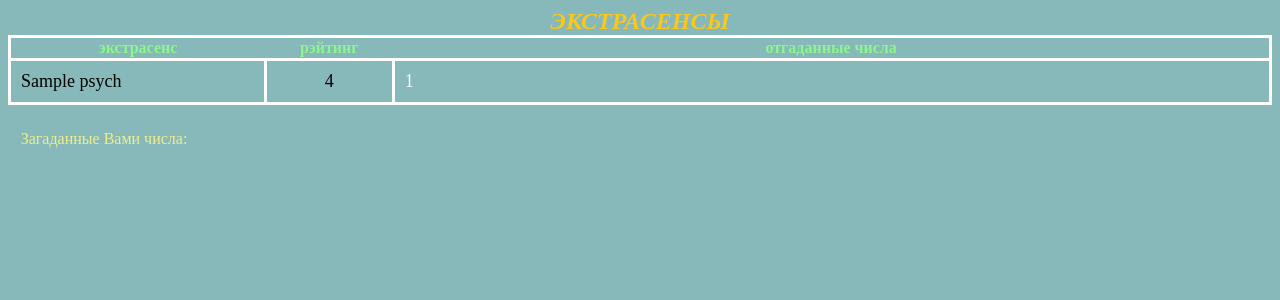
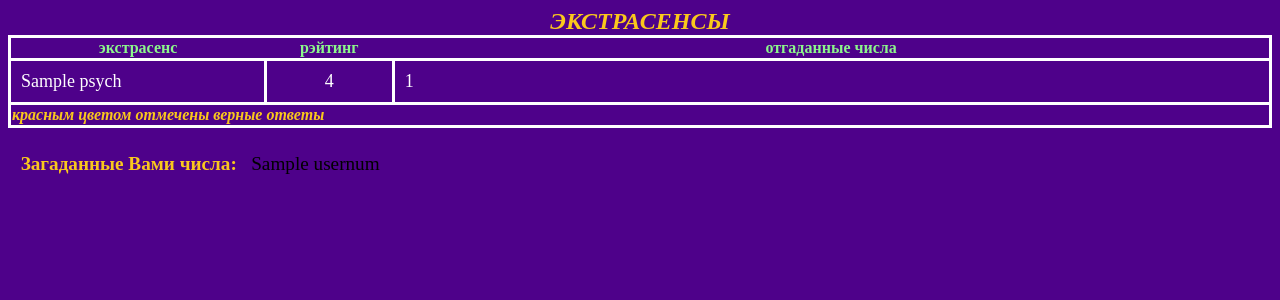
Before and after one commit to baron070981/webpsychics, a Django app: template webpsychics/psychics/templates/psychics/template.html in a window 1280 px wide. Shown: the top 300 px of the page. Run offline with Django 3.2, Linux system fonts and the light colour scheme; the template is opened without the code that fills it: most values are stand-ins (such as "Sample title", 1, 10 or a date in 2020).

Commit message:
небольшие добавления

```diff
--- a/webpsychics/psychics/static/psychics/css/commonstyles.css
+++ b/webpsychics/psychics/static/psychics/css/commonstyles.css
@@ -1,6 +1,6 @@
 
 body{
-    background-color: #87B8BA;
+    background-color: #4E018A;
 }
 
 .navigation{
@@ -20,10 +20,9 @@
 
 }
 
-.nfo-about-psychics{
+.info-about-psychics{
     width: 100%;
     height: 50%;
-    background-color: #FAC81C;
 }
 
 .info-table{
@@ -53,6 +52,7 @@
 
 .names{
     text-align:left;
+    color: white;
 }
 
 .th_name{
@@ -69,7 +69,7 @@
 }
 
 .message-hidden-num{
-    color:#ED321C;
+    color: #FAC81C;
     width: 100%;
     text-align: center;
     font-size: x-large;
@@ -93,8 +93,23 @@
     width: 100%;
     margin-top: 2%;
     margin-left: 1%;
+    font-size: 1.2rem;
 }
 
 .all-num-label{
-    color: #eeee88;
+    color: #FAC81C;
+    font-size: 1.2rem;
 }
+
+
+.rating{
+    color: white;
+}
+
+.foot-info{
+    padding: 10px;
+    width: 100%;
+    color: #FAC81C;
+    text-align: left;
+    font-style: oblique;
+}
--- a/webpsychics/psychics/templates/psychics/template.html
+++ b/webpsychics/psychics/templates/psychics/template.html
@@ -22,10 +22,11 @@
                         <th class='th_rating'>рэйтинг</th>
                         <th class='th_num'>отгаданные числа</th>
                     </thead>
+                    <tbody>
                     {% for ps, val in psych.items %}
                         <tr>
                             <td class='names'>{{ps}}</td>
-                            <td>
+                            <td class='rating'>
                                 {{val.rating}}
                             </td>
                             <td class='nums'>
@@ -39,13 +40,19 @@
                             </td>
                         </tr>
                     {% endfor %}
+                    </tbody>
+                    <tfoot>
+                        <tr class='foot-info'>
+                            <th colspan="3">красным цветом отмечены верные ответы</th>
+                        </tr>
+                    </tfoot>
                 </table>
             {% endblock %}
         </div>
 
         <div class='all-send-num'>
-            <span class='all-num-label'>Загаданные Вами числа:&ensp;</span>
-
+            <span class='all-num-label'><b>Загаданные Вами числа:&ensp;</b></span>
+            <span class='user-numbers'>{{ usernums|join:" " }}</span>
         </div>
 
         {% block dinamic %}
```
